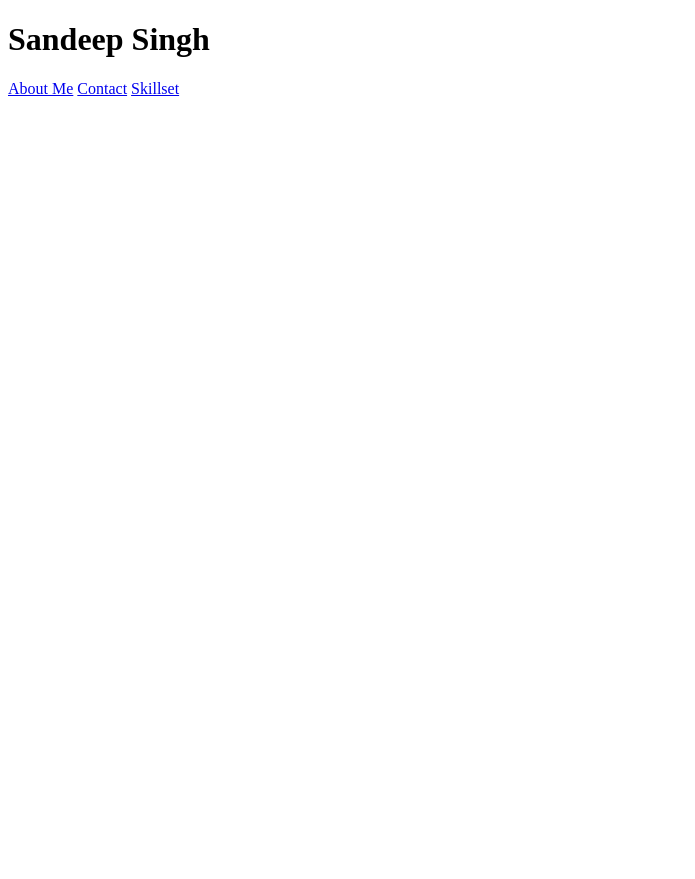
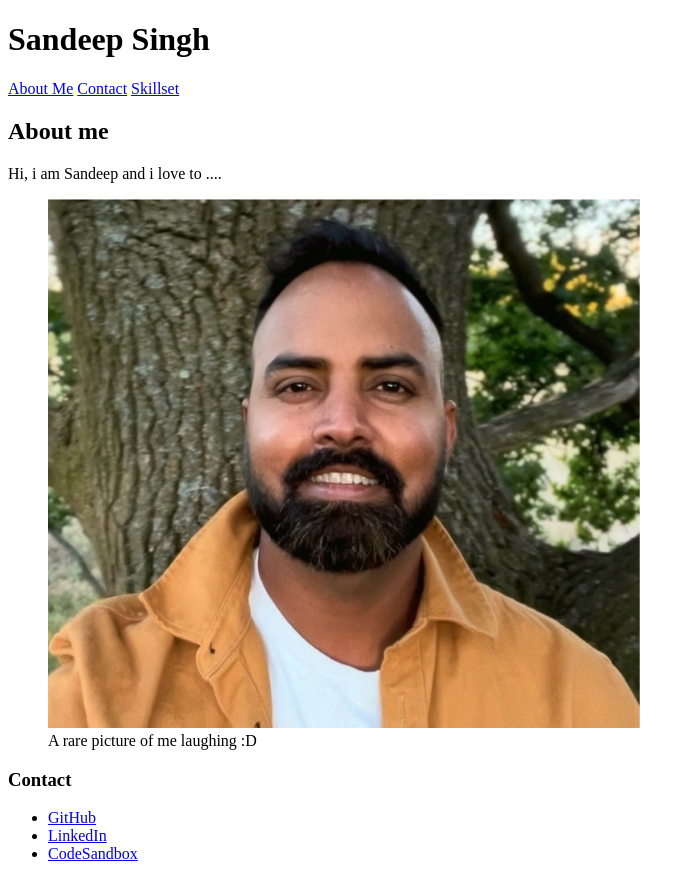
Before and after one commit to itsandeepsingh/personal-website, a plain HTML site: page index.html in a window 1280 px wide. Shown: the whole page, without its empty margins (0-695 px from the left). Before the commit the page ends 800 px from the top, so only its background shows below. Drawn offline with Linux system fonts and the light colour scheme.

Commit message:
add content

```diff
--- a/index.html
+++ b/index.html
@@ -6,6 +6,7 @@
     <meta name="viewport" content="width=device-width, initial-scale=1.0" />
     <title><Personal-Website></Personal-Website></title>
   </head>
+
   <body>
     <header>
       <h1>Sandeep Singh</h1>
@@ -15,16 +16,22 @@
         <a href="#skills">Skillset</a>
       </nav>
     </header>
+    <section id="#about-me">
+      <h2>About me</h2>
+      <p>Hi, i am Sandeep and i love to ....</p>
+      <figure>
+        <img src="/Design ohne Titel-2.png" alt="Web Entwickler" width="50%" />
+        <figcaption>A rare picture of me laughing :D</figcaption>
+      </figure>
+    </section>
 
-</header>
-
-
-
-
-
-
-
-
-
+    <section id="contact">
+      <h3>Contact</h3>
+      <ul>
+        <li><a href="https://github.com/neuefische">GitHub</a></li>
+        <li><a href="https://de.linkedin.com/">LinkedIn</a></li>
+        <li><a href="https://codesandbox.io/">CodeSandbox</a></li>
+      </ul>
+    </section>
   </body>
 </html>
```
Also changed, not shown: Design ohne Titel-2.png (added). Lines whose indentation alone changed are shown as unchanged.
